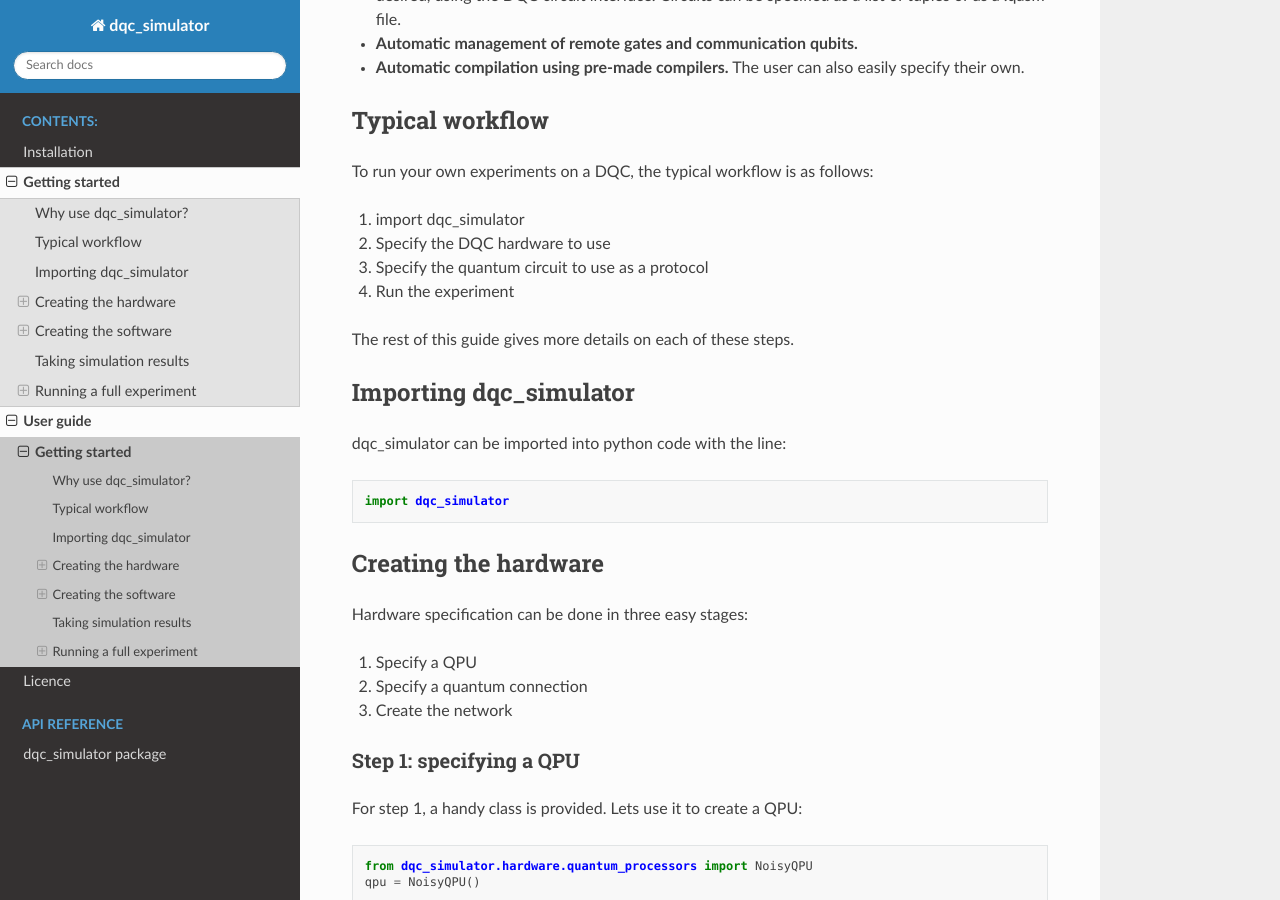
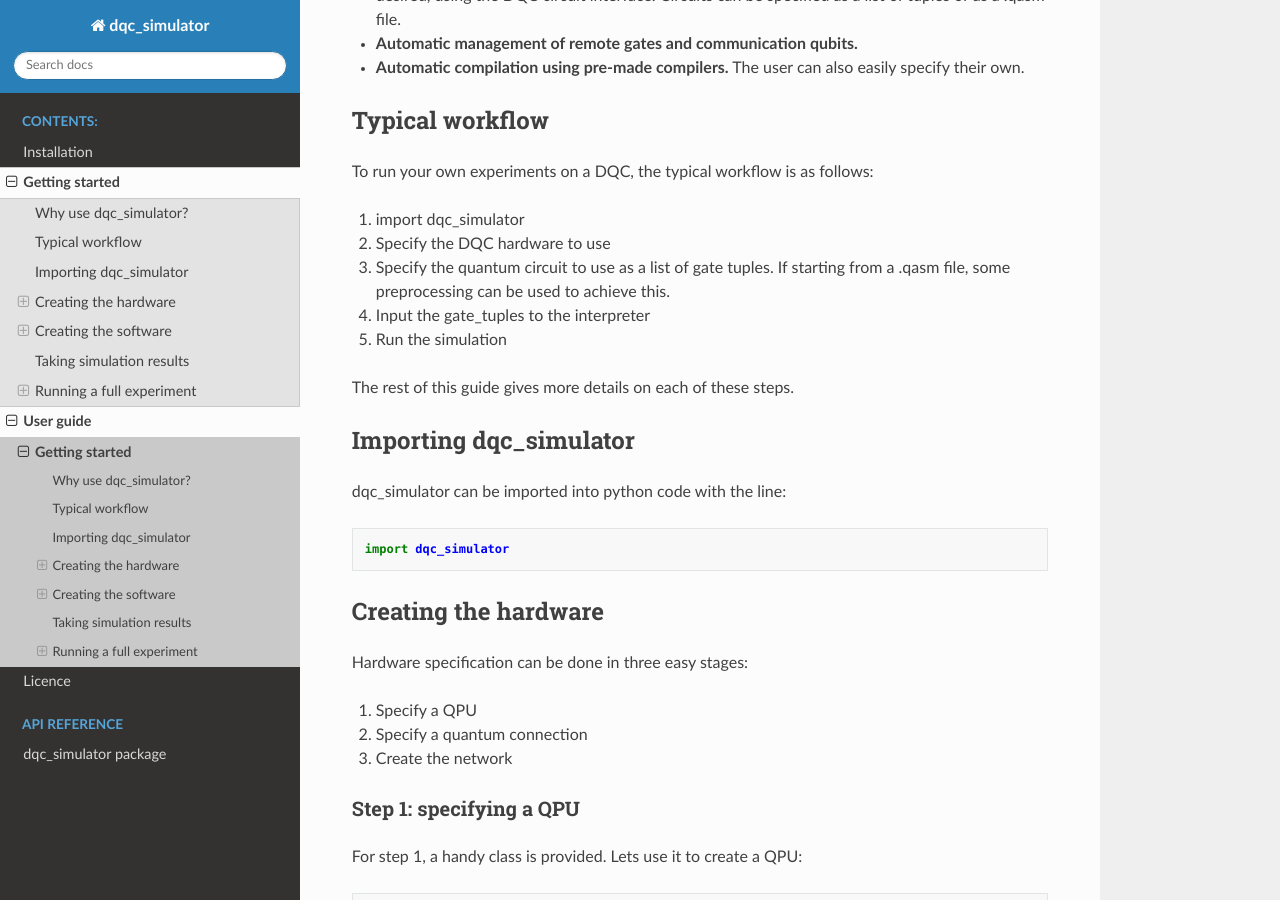
Before and after one commit to km-campbell/dqc_simulator, a Sphinx documentation site: the page built from docs/source/getting_started.rst, in a window 1280 px wide and 900 px high, scrolled down 1360 px. Built offline with Sphinx 7.4.7 and the Read the Docs theme 3.1.0, drawn with Linux system fonts in a browser that asks for light colours.

Commit message:
Added to workflow section

```diff
--- a/docs/source/getting_started.rst
+++ b/docs/source/getting_started.rst
@@ -78,8 +78,10 @@ follows:
 
 1. import dqc_simulator
 2. Specify the DQC hardware to use
-3. Specify the quantum circuit to use as a protocol
-4. Run the experiment
+3. Specify the quantum circuit to use as a list of gate tuples. If starting from a
+   .qasm file, some preprocessing can be used to achieve this.
+4. Input the gate_tuples to the interpreter
+5. Run the simulation
 
 The rest of this guide gives more details on each of these steps.
 
```
